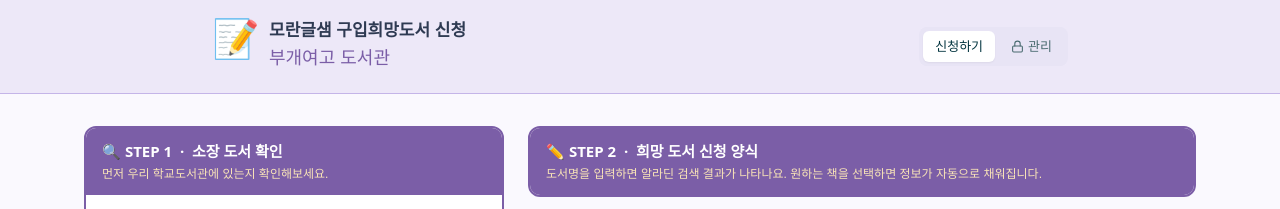
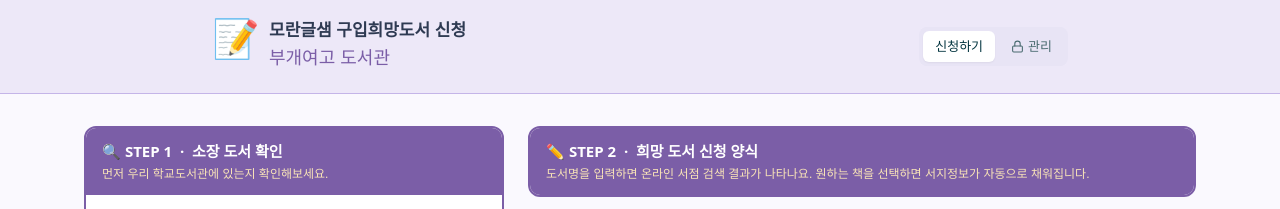
Before and after one commit to steal1224-sys/library-book-request, a Next.js app: page / in a window 1280 px wide. Shown: the top 209 px of the page. Built offline with nearby package versions, Linux system fonts and the light colour scheme; a web font is replaced by a local one.

Commit message:
Clarify search results source in index.js
Updated text to clarify that search results come from online bookstores.

```diff
--- a/pages/index.js
+++ b/pages/index.js
@@ -666,7 +666,7 @@ export default function Home() {
                     ✏️ STEP 2 &nbsp;·&nbsp; 희망 도서 신청 양식
                   </h3>
                   <p className="text-[12px] mt-0.5" style={{ color: "#F9E4B7", fontFamily: "'Gowun Dodum', sans-serif" }}>
-                    도서명을 입력하면 알라딘 검색 결과가 나타나요. 원하는 책을 선택하면 정보가 자동으로 채워집니다.
+                    도서명을 입력하면 온라인 서점 검색 결과가 나타나요. 원하는 책을 선택하면 서지정보가 자동으로 채워집니다.
                   </p>
                 </div>
               </div>
```
